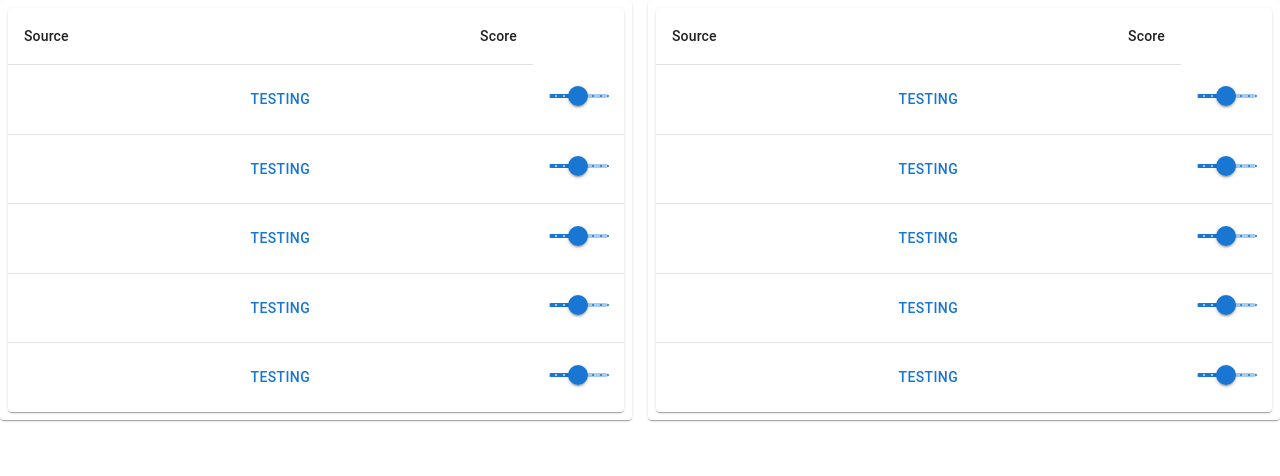
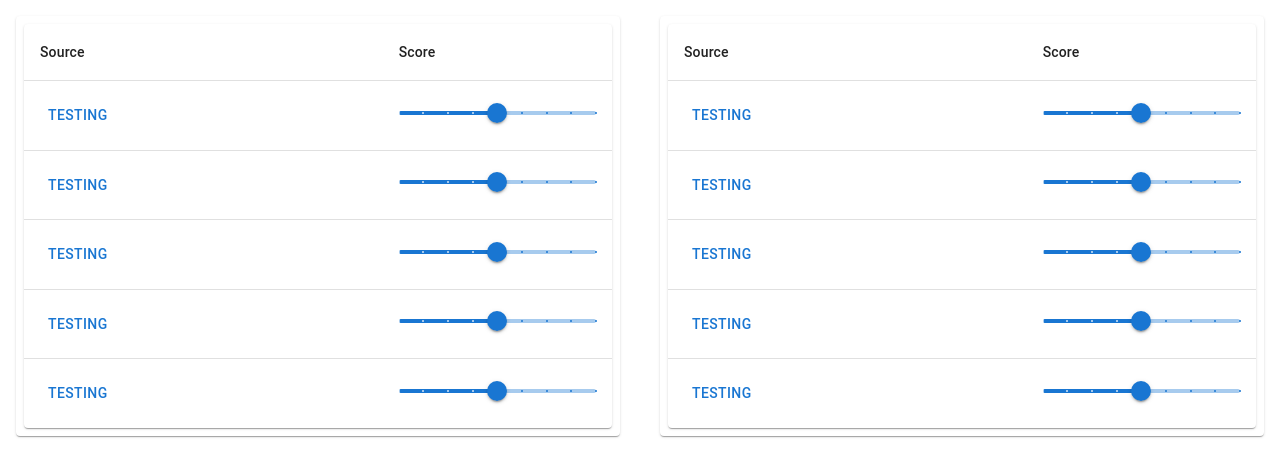
Before and after one commit to UWSocialComputing/Wild-Swaying-Goats-Project, a React (Create React App) app in the folder wild-swaying-goats-app/: page / in a window 1280 px wide. Shown: the top 476 px of the page. Built offline with nearby package versions, Linux system fonts and the light colour scheme.

Commit message:
fix alignment on table cells

```diff
--- a/wild-swaying-goats-app/src/BibliographyPage.js
+++ b/wild-swaying-goats-app/src/BibliographyPage.js
@@ -34,7 +34,7 @@ const Item = styled(Paper)(({ theme }) => ({
 
 export default function BibliograpyPage() {
   return (
-    <Grid container spacing={2}>
+    <Grid container p={2} spacing={5}>
       <Grid item xs={6}>
         <Item>
           <TableContainer component={Paper}>
@@ -42,7 +42,7 @@ export default function BibliograpyPage() {
               <TableHead>
                 <TableRow>
                   <TableCell align="left">Source</TableCell>
-                  <TableCell align="right">Score</TableCell>
+                  <TableCell align="left">Score</TableCell>
                 </TableRow>
               </TableHead>
               <TableBody>
@@ -51,11 +51,8 @@ export default function BibliograpyPage() {
                     key={row.name}
                     sx={{ '&:last-child td, &:last-child th': { border: 0 } }}
                   >
-                    <TableCell component="th" scope="row">
-                      {row.name}
-                    </TableCell>
                     <TableCell align="left">{row.source}</TableCell>
-                    <TableCell align="right">{row.score}</TableCell>
+                    <TableCell align="left">{row.score}</TableCell>
                   </TableRow>
                 ))}
               </TableBody>
@@ -71,7 +68,7 @@ export default function BibliograpyPage() {
               <TableHead>
                 <TableRow>
                   <TableCell align="left">Source</TableCell>
-                  <TableCell align="right">Score</TableCell>
+                  <TableCell align="left">Score</TableCell>
                 </TableRow>
               </TableHead>
               <TableBody>
@@ -80,11 +77,8 @@ export default function BibliograpyPage() {
                     key={row.name}
                     sx={{ '&:last-child td, &:last-child th': { border: 0 } }}
                   >
-                    <TableCell component="th" scope="row">
-                      {row.name}
-                    </TableCell>
                     <TableCell align="left">{row.source}</TableCell>
-                    <TableCell align="right">{row.score}</TableCell>
+                    <TableCell align="left">{row.score}</TableCell>
                   </TableRow>
                 ))}
               </TableBody>
```
